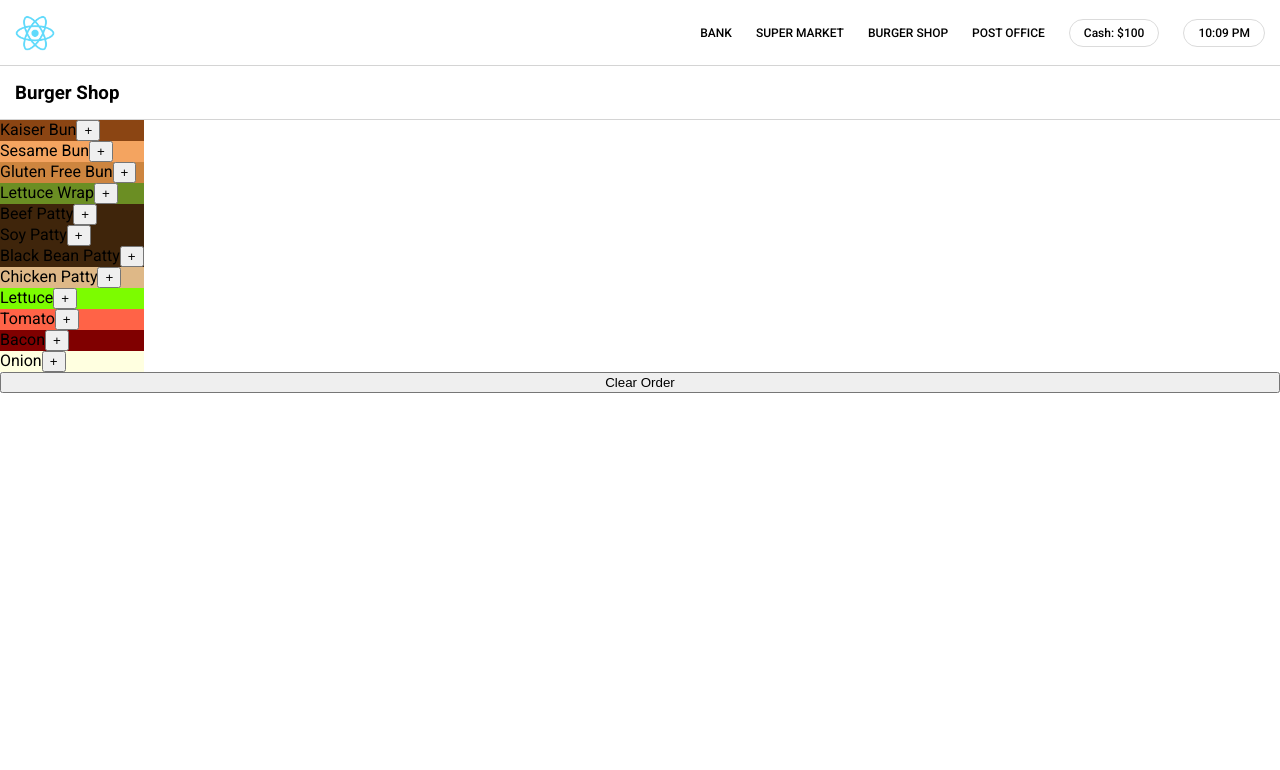
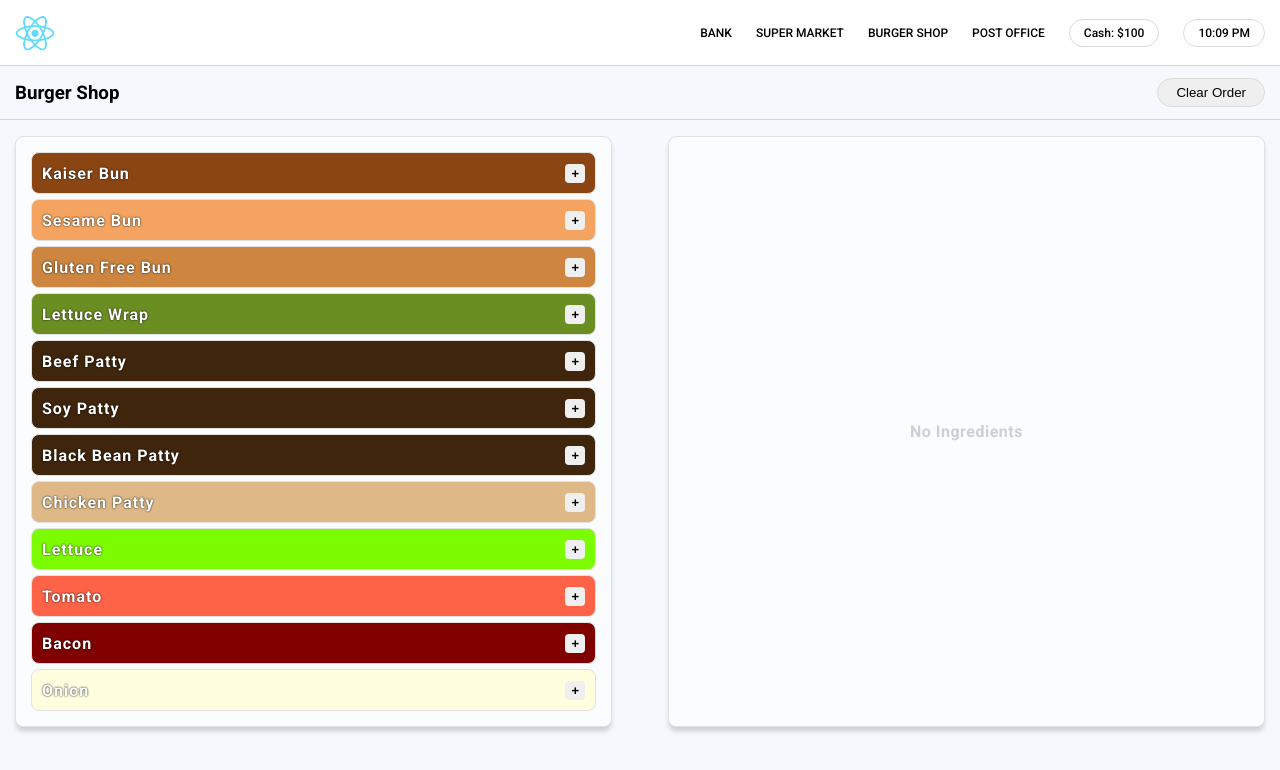
Before and after one commit to whlong1/reactville, a React (Create React App) app: page /burgers in a window 1280 px wide. Shown: the top 770 px of the page. Built offline with nearby package versions, Linux system fonts and the light colour scheme; a web font is replaced by a local one.

Commit message:
style burger components

```diff
--- a/src/Components/BurgerShop/BurgerShop.jsx
+++ b/src/Components/BurgerShop/BurgerShop.jsx
@@ -34,12 +34,12 @@ const BurgerShop = () => {
     <div className="burger-shop">
       <nav>
         <h1>Burger Shop</h1>
+        <button onClick={() => setStack([])}>Clear Order</button>
       </nav>
       <section>
         <IngredientList ingredients={ingredients} addToBurger={addToBurger} />
         <BurgerStack ingredients={stack} removeFromBurger={removeFromBurger} />
       </section>
-      <button onClick={() => setStack([])}>Clear Order</button>
     </div>
   )
 }
--- a/src/Components/BurgerShop/BurgerStack.jsx
+++ b/src/Components/BurgerShop/BurgerStack.jsx
@@ -3,11 +3,22 @@ import Ingredient from "./Ingredient"
 
 const BurgerStack = (props) => {
   return (
-    <div>
-      {props.ingredients?.map((ingredient, idx) => (
-        <Ingredient key={idx} ingredient={ingredient} removeFromBurger={props.removeFromBurger} idx={idx}/>
-      ))}
-    </div>
+    <ul>
+      {props.ingredients.length ?
+        props.ingredients.map((ingredient, idx) => (
+          <Ingredient
+            key={idx}
+            idx={idx}
+            ingredient={ingredient}
+            removeFromBurger={props.removeFromBurger}
+          />
+        ))
+        :
+        <div>
+          No Ingredients
+        </div>
+      }
+    </ul>
   )
 }
 
--- a/src/Components/BurgerShop/Ingredient.jsx
+++ b/src/Components/BurgerShop/Ingredient.jsx
@@ -2,14 +2,14 @@ import React from "react"
 
 const Ingredient = (props) => {
 	return (
-		<div style={{ background: props.ingredient.color }}>
+		<li style={{ background: props.ingredient.color }}>
 			{props.ingredient.name}
 			{props.list ?
 				<button onClick={() => props.addToBurger(props.ingredient)}>+</button>
 				:
 				<button onClick={() => props.removeFromBurger(props.idx)}>X</button>
 			}
-		</div>
+		</li>
 	)
 }
 
--- a/src/Components/BurgerShop/IngredientList.jsx
+++ b/src/Components/BurgerShop/IngredientList.jsx
@@ -3,11 +3,11 @@ import Ingredient from "./Ingredient"
 
 const IngredientList = (props) => {
 	return (
-		<div>
-			{props.ingredients?.map((ingredient, idx) => (
+		<ul>
+			{props.ingredients.map((ingredient, idx) => (
 				<Ingredient list={true} key={idx} ingredient={ingredient} addToBurger={props.addToBurger} />
 			))}
-		</div>
+		</ul>
 	)
 }
 
--- a/src/styles/burger.css
+++ b/src/styles/burger.css
@@ -1,6 +1,8 @@
 .burger-shop {
+  height: 100vh;
   display: flex;
   flex-direction: column;
+  background-color: #F5F8FC;
 }
 
 .burger-shop nav h1{
@@ -10,8 +12,57 @@
 .burger-shop section {
   display: flex;
   justify-content: space-between;
+  padding: 0px 15px 15px 15px;
+}
+
+.burger-shop ul {
+  padding: 10px;
+  min-width: 46%;
+  border-radius: 8px;
+  background: #fbfcfd;
+  border: 1px solid rgb(225, 225, 225);
+  box-shadow: 0px 5px 5px -1px rgba(2,15,46,0.18);
+}
+
+ul div {
+  width: 100%;
+  height: 100%;
+  display: flex;
+  color: #cfcfcf;
+  font-weight: bold;
+  align-items: center;
+  letter-spacing: .5px;
+  justify-content: center;
 }
 
 li {
+  height: 20px;
+  margin: 5px;
+  padding: 10px;
+  display: flex;
+  color: white;
   list-style: none;
+  font-weight: 600;
+  border-radius: 8px;
+  align-items: center;
+  letter-spacing: 1px;
+  text-shadow: 0px 0px 2px #000000;
+  border: 1px solid rgb(225, 225, 225);
 }
+
+li button {
+  border: none;
+  font-size: 13px;
+  font-weight: 800;
+  margin-left: auto;
+  border-radius: 4px;
+  padding: 2px 6px 2px 6px;
+}
+
+.burger-shop nav button {
+  margin-left: 10px;
+  border-radius: 100px;
+  -webkit-appearance: none;
+  padding: 6px 18px 6px 18px;
+  border: 1px solid #dbdbdb;
+}
```
